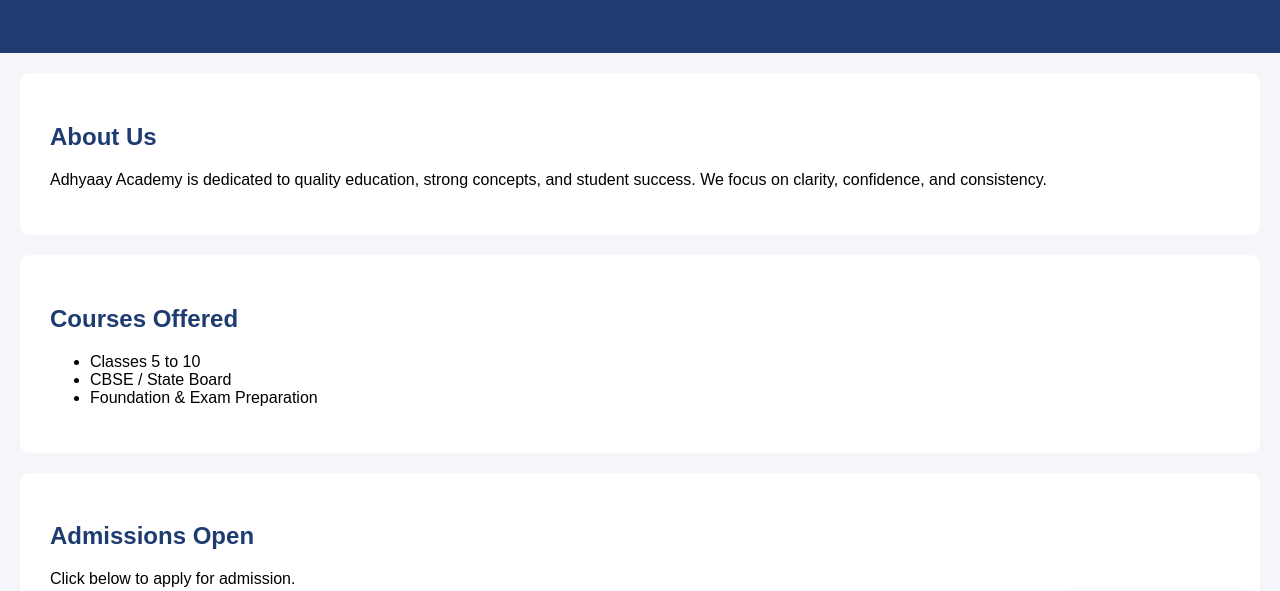
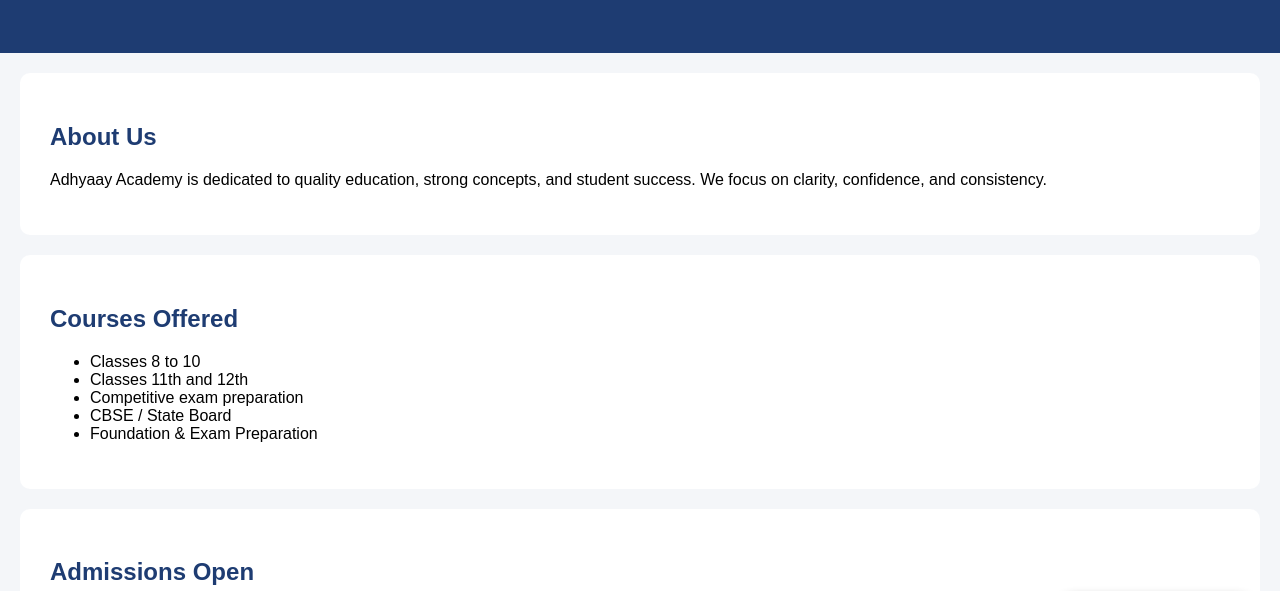
Before and after one commit to adhyaayacademy/adhyaayacademy.github.io, a plain HTML site: page index.html in a window 1280 px wide. Shown: the part 141-732 px from the top of the page. Drawn offline with Linux system fonts and the light colour scheme.

Commit message:
Update index.html

```diff
--- a/index.html
+++ b/index.html
@@ -86,7 +86,9 @@
   <div class="section">
     <h2>Courses Offered</h2>
     <ul>
-      <li>Classes 5 to 10</li>
+      <li>Classes 8 to 10</li>
+      <li>Classes 11th and 12th</li>
+      <li>Competitive exam preparation</li>
       <li>CBSE / State Board</li>
       <li>Foundation & Exam Preparation</li>
     </ul>
```
